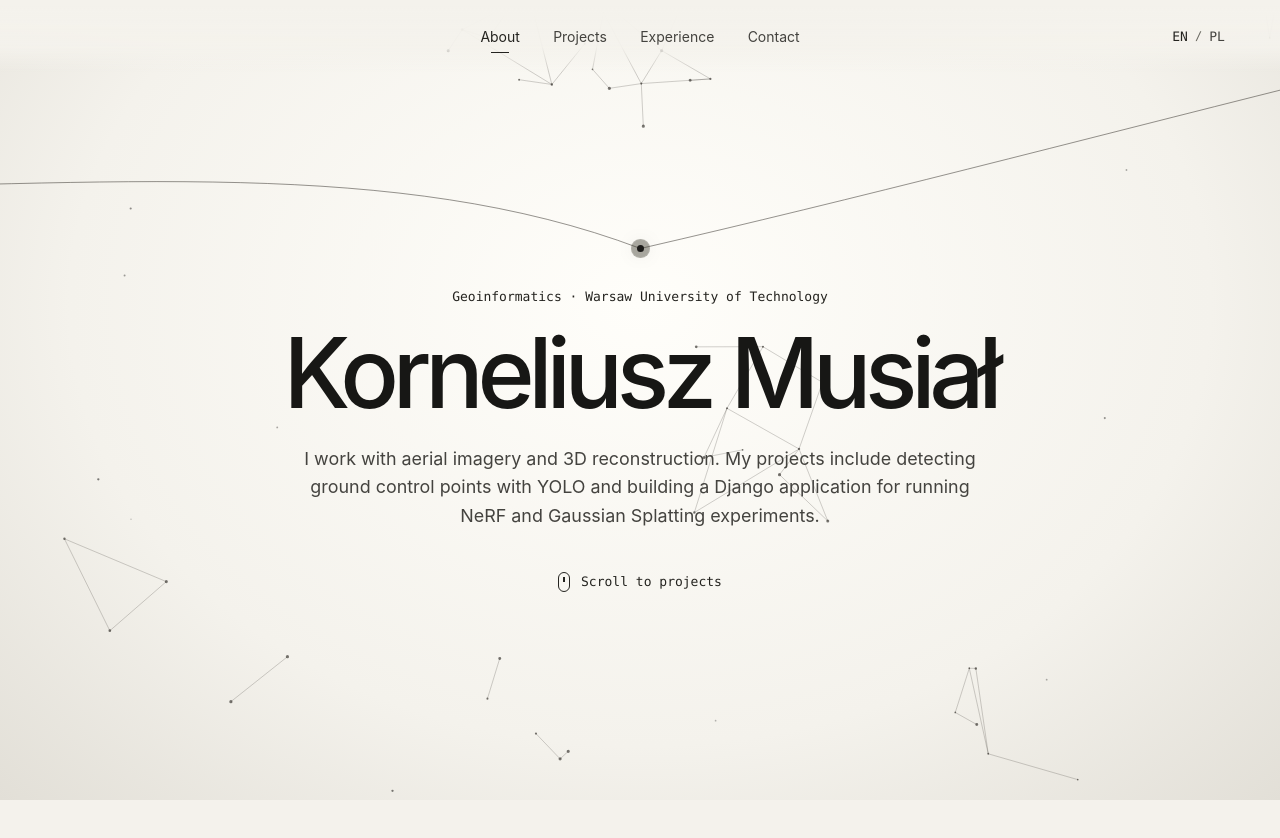
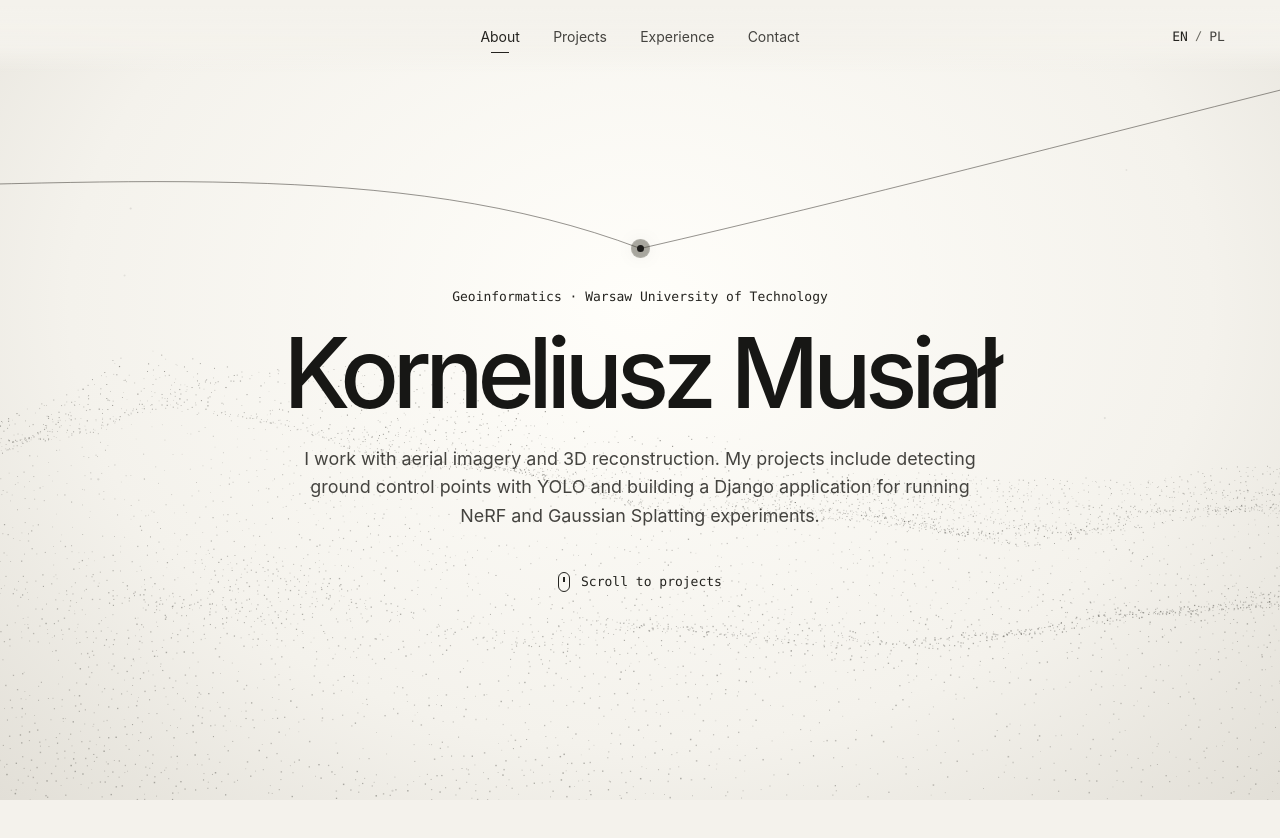
Before and after one commit to Korniszon99/korneliusz.musial, a plain HTML site: page index.html in a window 1280 px wide. Shown: the top 838 px of the page. Drawn offline with Linux system fonts and the light colour scheme.

Commit message:
Render topographic point samples in place of constellation edges

```diff
--- a/index.html
+++ b/index.html
@@ -187,53 +187,59 @@ Oct 2023 - Present | Expected thesis defence: September 2027 · English - confid
   grain(-.047,-.09,'light');
 
 
-  // Give each small cluster one depth so its short edges stay attached during a flight.
-  const clusters = [];
-  for (let column = -2; column <= 15; column++) {
-    for (let row = -2; row <= 3; row++) {
-      const points = [];
-      const edges = [];
-      const count = 5 + Math.floor(random() * 6);
-      const spread = .045 + random() * .084;
-      for (let n = 0; n < count; n++) {
-        const x = (random() - .5) * 2, y = (random() - .5) * 2;
-        const neighbours = points.map((p, idx) => ({idx, d: (p.x-x)**2 + (p.y-y)**2}));
-        neighbours.sort((a,b) => a.d - b.d);
-        for (const near of neighbours.slice(0,n % 3 === 0 ? 2 : 1)) {
-          if (near.d < 1.8) edges.push([near.idx,n]);
+  // Sample an oblique strip of synthetic terrain in (x, elevation, depth).
+  // The two winding ridges, gaps and irregular scan passes stay fixed in world space.
+  function elevation(x, z) {
+    const crest = -.47 + .23*Math.sin(3.4*x) + .09*Math.sin(8.1*x + .6);
+    const ridge = Math.exp(-Math.abs(z-crest) * (3.2 + .65*Math.sin(4*x)));
+    const shoulder = Math.exp(-((z-.32-.20*Math.sin(4.6*x+.8))**2) * 12);
+    const folds = Math.sin(x*18 + z*6) + .45*Math.sin(x*41-z*13);
+    return .04 + (.30+.13*Math.cos(5*x+.7))*ridge
+      + (.14+.07*Math.sin(4.1*x))*shoulder + .028*folds*(.35+ridge);
+  }
+  const scanTiles = [];
+  const scanInk = [.17,.25,.34,.46].map(alpha => 'rgba(37,35,30,'+alpha+')');
+  const tileWidth = .5;
+  for (let tile = -3; tile < 16; tile++) {
+    const left = tile*tileWidth;
+    const bands = scanInk.map(() => []);
+    for (let pass = 0; pass < 81; pass++) {
+      const zLine = -1.1 + pass*.028;
+      for (let sample = 0; sample < 69; sample++) {
+        const x = left+(sample+random())*tileWidth/69;
+        const z = zLine + (random()-.5)*.019 + .012*Math.sin(7*x+zLine);
+        const height = elevation(x,z);
+        const keep = .64 + .17*Math.sin(14*x + 5*z) + .12*Math.sin(29*z - 6*x);
+        if (random() > keep) continue;
+        const slope = (elevation(x,z+.012)-height)/.012;
+        const depth = 1/(1.07-z*.18);
+        const band = Math.floor(clamp(.45 + slope*.31 + (random()-.5)*.46,0,.999)*4);
+        bands[band].push({
+          x:x+.16*z, depth,
+          y:(.25*z - .65*height + (random()-.5)*.005)*depth,
+          size:(.67+random()*.77)*depth
+        });
+      }
+    }
+    scanTiles.push({left,bands});
+  }
+  function drawScan(w,h,camX,camY,blend) {
+    if (blend >= 1) return;
+    const scale = Math.max(w,.88*h);
+    const reach = w/(2*scale)*1.35 + .24;
+    ctx.globalAlpha = 1-blend;
+    for (const tile of scanTiles) {
+      if (tile.left > camX+reach || tile.left+tileWidth < camX-reach) continue;
+      tile.bands.forEach((band, index) => {
+        ctx.fillStyle = scanInk[index];
+        for (const p of band) {
+          const x = w*.5 + (p.x-camX)*scale*p.depth;
+          const y = h*(.84 + p.y - .13*camY*p.depth);
+          if (x >= -2 && x <= w && y >= -2 && y <= h) ctx.fillRect(x,y,p.size,p.size);
         }
-        points.push({x,y,r:.8+random()*.85});
-      }
-      clusters.push({x:(column+random()*.78)*.46, y:(row+random()*.8)*.45,
-        depth:.78+random()*.4, points, edges, spread});
+      });
     }
-  }
-  function drawClusters(w,h,camX,camY,blend) {
-    if (blend === 1) return;
-    const unit = Math.min(w, h*1.4);
-    ctx.strokeStyle='rgba(35,33,28,' + .26*(1-blend) + ')';
-    ctx.fillStyle='rgba(35,33,28,' + .60*(1-blend) + ')';
-    ctx.lineWidth=.8;
-    for (const cluster of clusters) {
-      const x=(.5+(cluster.x-camX)*cluster.depth)*w;
-      const y=(.37+(cluster.y-camY)*cluster.depth)*h;
-      const radius=cluster.spread*unit;
-      if (x < -radius || x > w+radius || y < -radius || y > h+radius) continue;
-      ctx.beginPath();
-      for (const [a,b] of cluster.edges) {
-        const p=cluster.points[a], q=cluster.points[b];
-        ctx.moveTo(x+p.x*radius,y+p.y*radius);
-        ctx.lineTo(x+q.x*radius,y+q.y*radius);
-      }
-      ctx.stroke();
-      ctx.beginPath();
-      for (const p of cluster.points) {
-        const px=x+p.x*radius, py=y+p.y*radius;
-        ctx.moveTo(px+p.r,py);
-        ctx.arc(px,py,p.r,0,tau);
-      }
-      ctx.fill();
-    }
+    ctx.globalAlpha = 1;
   }
 
   // Changing a row's height must not convert reading progress into camera travel.
@@ -328,7 +334,7 @@ Oct 2023 - Present | Expected thesis defence: September 2027 · English - confid
     });
     const contact=coords[3];
     const size=Math.min(w*.39,document.querySelector('.eye-slot').offsetHeight*1.08,290);
-    drawClusters(w,h,quiet?0:camX,quiet?0:camY,blend);
+    drawScan(w,h,quiet?0:camX,quiet?0:camY,blend);
     // A continuous curve passes through the actual DOM pins, including after a language change.
     if (!quiet && blend<1) {
       ctx.beginPath();
@@ -360,7 +366,7 @@ Oct 2023 - Present | Expected thesis defence: September 2027 · English - confid
       if(x< -3||y< -3||x>w+3||y>h+3)return;
       const p=dust[k], radius=p.group==='light'?2.2:(.52+p.light*.92);
       ctx.beginPath();ctx.arc(x,y,radius,0,tau);
-      ctx.fillStyle='rgba(34,33,30,'+(p.light*lerp(.84,1,blend))+')';ctx.fill();
+      ctx.fillStyle='rgba(34,33,30,'+(p.light*lerp(.18,1,blend))+')';ctx.fill();
     });
   }
   window.addEventListener('scroll',update,{passive:true});
```
